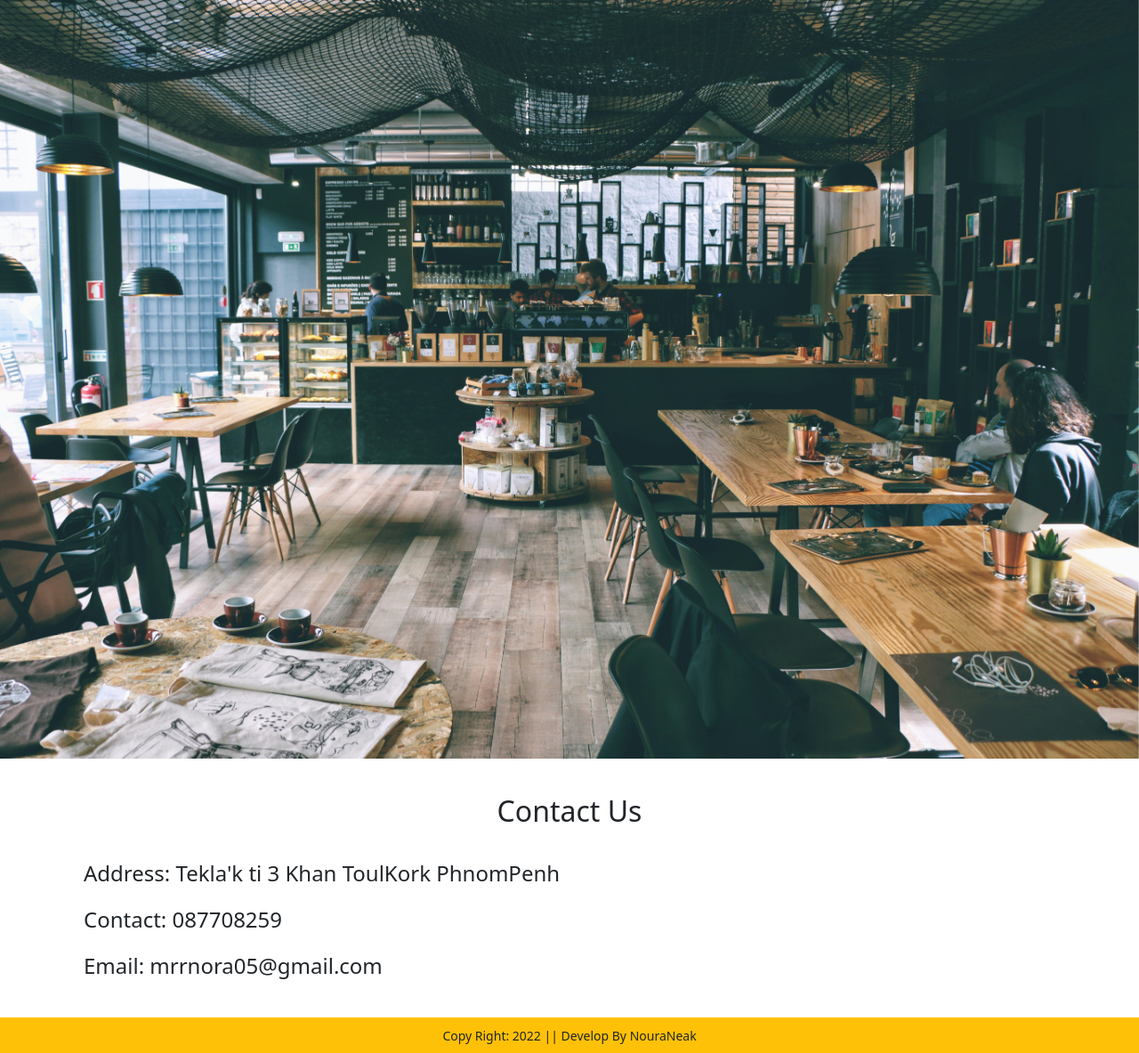
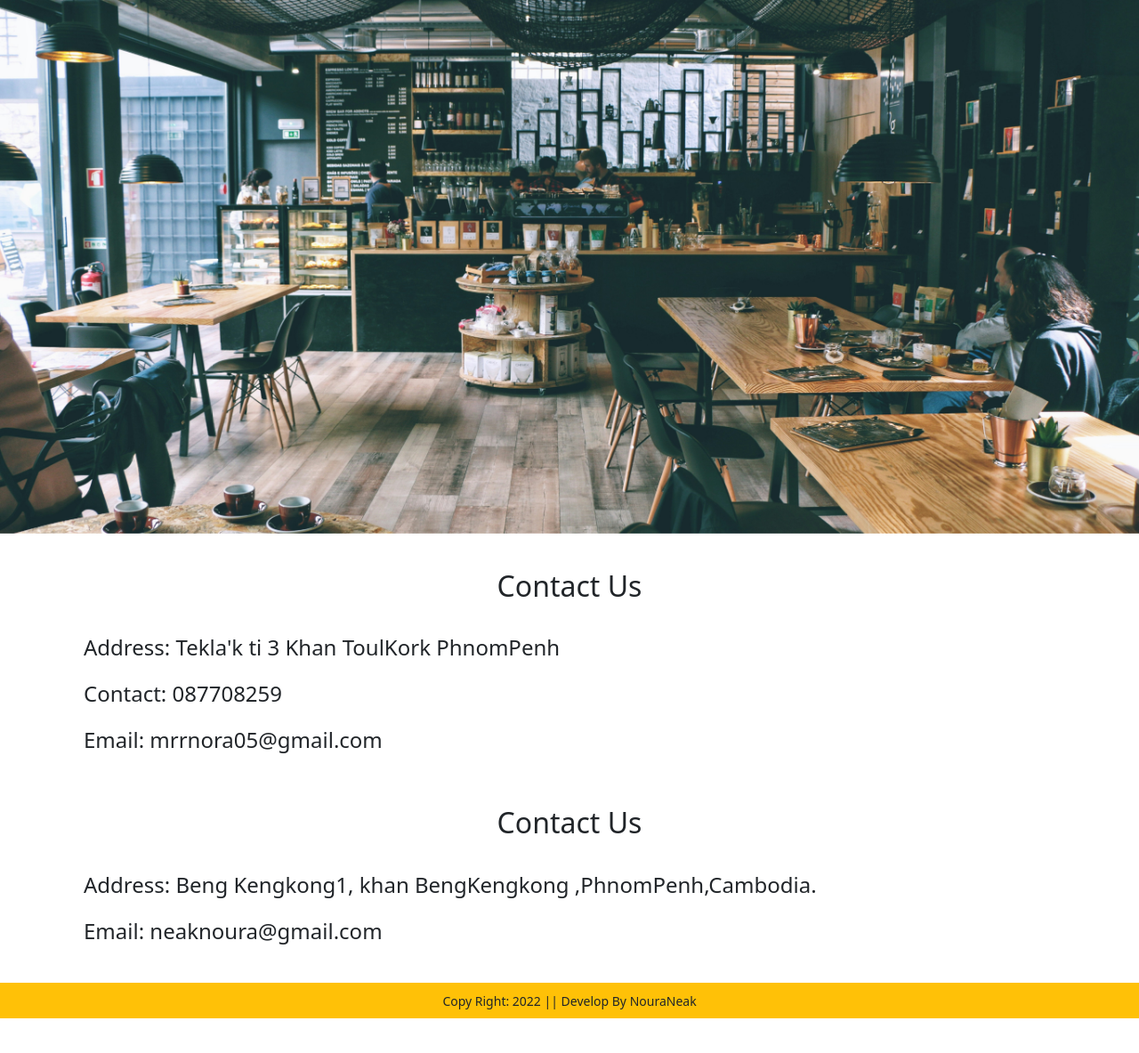
Before and after one commit to NeakNoura/ManagementSystemWeb, a Django app: page /contact/ in a window 1280 px wide. Shown: the part 96-1280 px from the top of the page at 89% size. After the commit the page ends 1241 px from the top, so only its background shows below. Run offline with Django 5.2, Linux system fonts and the light colour scheme; some libraries are stand-ins or nearby versions.

Commit message:
Endproject

```diff
--- a/app/templates/app/about.html
+++ b/app/templates/app/about.html
@@ -5,13 +5,13 @@
 <div id="carouselExampleSlidesOnly" class="carousel slide" data-bs-ride="carousel">
   <div class="carousel-inner">
     <div class="carousel-item active">
-      <img src="{% static 'app/images/banner/b1.jpg' %}" class="d-block w-100" alt="Banner 1">
+      <img src="{% static 'app/images/banner/b1.jpg' %}" style="height: 600px; object-fit: cover;" class="d-block w-100" alt="Banner 1">
     </div>
     <div class="carousel-item">
-      <img src="{% static 'app/images/banner/b2.jpg' %}" class="d-block w-100" alt="Banner 2">
+      <img src="{% static 'app/images/banner/b2.jpg' %}" style="height: 600px; object-fit: cover;" class="d-block w-100" alt="Banner 2">
     </div>
     <div class="carousel-item">
-      <img src="{% static 'app/images/banner/b3.jpg' %}" class="d-block w-100" alt="Banner 3">
+      <img src="{% static 'app/images/banner/b3.jpg' %}" style="height: 600px; object-fit: cover;" class="d-block w-100" alt="Banner 3">
     </div>
   </div>
 </div>
--- a/app/templates/app/contact.html
+++ b/app/templates/app/contact.html
@@ -6,16 +6,17 @@
 <div id="carouselExampleSlidesOnly" class="carousel slide" data-bs-ride="carousel">
   <div class="carousel-inner">
     <div class="carousel-item active">
-      <img src="{% static 'app/images/banner/b1.jpg' %}" class="d-block w-100" alt="Banner 1">
+      <img src="{% static 'app/images/banner/b1.jpg' %}" class="d-block w-100"
+      style="height: 600px; object-fit: cover;" alt="Banner 1">
     </div>
     <div class="carousel-item">
-      <img src="{% static 'app/images/banner/b2.jpg' %}" class="d-block w-100" alt="Banner 2">
+      <img src="{% static 'app/images/banner/b2.jpg' %}" style="height: 600px; object-fit: cover;" class="d-block w-100" alt="Banner 2">
     </div>
     <div class="carousel-item">
-      <img src="{% static 'app/images/banner/b3.jpg' %}" class="d-block w-100" alt="Banner 3">
+      <img src="{% static 'app/images/banner/b3.jpg' %}" style="height: 600px; object-fit: cover;" class="d-block w-100" alt="Banner 3">
     </div>
     <div class="carousel-item">
-      <img src="{% static 'app/images/banner/b4.jpg' %}" class="d-block w-100" alt="Banner 4">
+      <img src="{% static 'app/images/banner/b4.jpg' %}" style="height: 600px; object-fit: cover;" class="d-block w-100" alt="Banner 4">
     </div>
   </div>
 </div>
@@ -33,6 +34,17 @@
     </div>
 
 </div>
+<div class="container mt-3">
+  <br>
+  <h2 class="text-center">Contact Us</h2>
+  <br>
+  <div class="row container">
+      <p class="fs-4">Address: Beng Kengkong1, khan BengKengkong ,PhnomPenh,Cambodia.</p>
+      <p class="fs-4">Email: neaknoura@gmail.com</p>
+  </div>
+
+</div>
+
 
 
 
--- a/app/views.py
+++ b/app/views.py
@@ -276,6 +276,8 @@ def remove_cart(request):
             return JsonResponse(data)
 
     return JsonResponse({'error': 'Invalid request'}, status=400)
+
+
 def payment_done(request):
     try:
         razorpay_order_id = request.GET.get('order_id')
```
Also changed, not shown: app/templates/app/home.html (+3 -9 lines), db.sqlite3.
